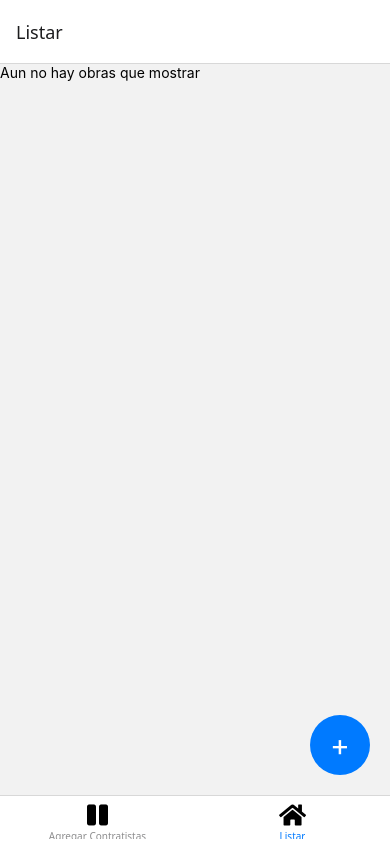
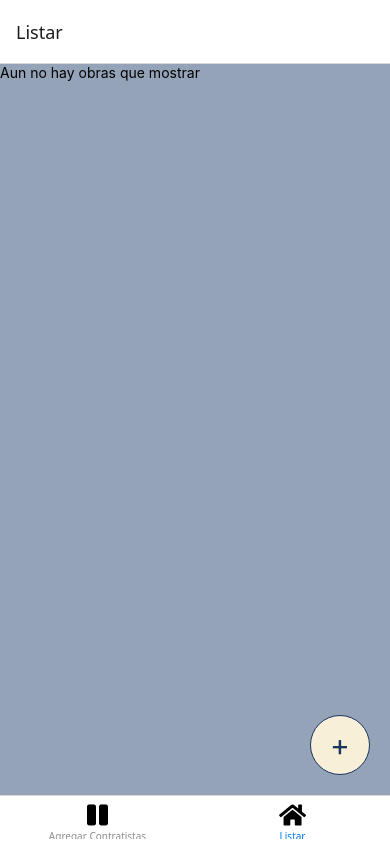
Before and after one commit to BestCatDadEver/BuildTrack, a React Native app: screen /Listar in a window 390 px wide. Built offline with nearby package versions, Linux system fonts and the light colour scheme.

Commit message:
un poco de styles

```diff
--- a/src/components/FormContratista.js
+++ b/src/components/FormContratista.js
@@ -1,44 +1,62 @@
 import React, { useState } from "react"
-import { Pressable, StyleSheet, Text, TextInput, View } from "react-native"
+import { Pressable, Text, TextInput, View } from "react-native"
 import { saveContratista } from "../database/Contratistas"
+import styles from "../styles" // Tu archivo de estilos externo
+import { Contratistas } from "./Contratistas"
+
 export const FormContratista = () => {
-  const [nombre, setNombre] = useState()
-  const [especialidad, setEspecialidad] = useState()
-  const [telefono, setTelefono] = useState()
-  const [apellido, setapellido] = useState()
-
+  const [nombre, setNombre] = useState("")
+  const [apellido, setapellido] = useState("")
+  const [especialidad, setEspecialidad] = useState("")
+  const [telefono, setTelefono] = useState("")
 
   const altaContratistaClick = async () => {
     const data = await saveContratista(nombre, apellido, telefono, especialidad)
     console.log(data)
   }
 
+  return (
+    <View style={styles.container}>
+      <View style={styles.formGroup}>
+        <TextInput
+          style={styles.input}
+          placeholder="Nombre"
+          placeholderTextColor="#1B365D"
+          value={nombre}
+          onChangeText={setNombre}
+        />
+        <TextInput
+          style={styles.input}
+          placeholder="Apellido"
+          placeholderTextColor="#1B365D"
+          value={apellido}
+          onChangeText={setapellido}
+        />
+        <TextInput
+          style={styles.input}
+          placeholder="Especialidad"
+          placeholderTextColor="#1B365D"
+          value={especialidad}
+          onChangeText={setEspecialidad}
+        />
+        <TextInput
+          style={styles.input}
+          placeholder="Teléfono"
+          placeholderTextColor="#1B365D"
+          value={telefono}
+          onChangeText={setTelefono}
+        />
+      </View>
 
-
-  return (
-    <View>
       <View>
-        <TextInput style={style.input} placeholder="Nombre" value={nombre} onChangeText={setNombre} />
-        <TextInput style={style.input} placeholder="Apellido" value={apellido} onChangeText={setapellido} />
-
-        <TextInput style={style.input} placeholder="Especialidad" value={especialidad} onChangeText={setEspecialidad} />
-        <TextInput style={style.input} placeholder="Telefono" value={telefono} onChangeText={setTelefono} />
-      </View>
-      <View>
-        <Pressable onPress={() => altaContratistaClick()}>
-          <Text>Agregar</Text>
+        <Pressable style={styles.secondaryButton} onPress={altaContratistaClick}>
+          <Text style={styles.secondaryButtonText}>Agregar</Text>
         </Pressable>
       </View>
+
+      {/* Lista de contratistas abajo */}
+      <View style={{ marginTop: 20 }}>
+        <Contratistas />
+      </View>
     </View>
-  )
-}
-
-const style = StyleSheet.create({
-  input: {
-    padding: 10,
-    borderColor: "#333",
-    borderWidth: 1,
-    borderRadius: 10,
-    margin: 5,
-  },
-})
+  )}
--- a/src/components/FrenteObra.js
+++ b/src/components/FrenteObra.js
@@ -1,36 +1,47 @@
 import React, { useState } from "react"
-import { Pressable, SafeAreaView, StyleSheet, Text, TextInput, View } from "react-native"
+import { Pressable, SafeAreaView, Text, TextInput, View } from "react-native"
+import styles from "../styles" // Tu archivo de estilos externo
 
-export const FrenteObra = ({cerrarModal}) => {
-  const [nombre, setNombre] = useState()
-  const [direccion, setDireccion] = useState()
+export const FrenteObra = ({ cerrarModal }) => {
+  const [nombre, setNombre] = useState("")
+  const [direccion, setDireccion] = useState("")
 
   return (
-    <SafeAreaView>
-      <View>
+    <SafeAreaView style={{ flex: 1 }}>
+      <View style={styles.container}>
+
+        <View style={styles.header}>
+          <Text style={styles.title}>Nuevo Frente de Obra</Text>
+        </View>
+
         <View>
-          <TextInput style={style.input} placeholder="Nombre" value={nombre} onChangeText={setNombre} />
-          <TextInput style={style.input} placeholder="Direccion" value={direccion} onChangeText={setDireccion} />
+          <TextInput
+            style={styles.input}
+            placeholder="Nombre"
+            placeholderTextColor="#9A958A"
+            value={nombre}
+            onChangeText={setNombre}
+          />
+          <TextInput
+            style={styles.input}
+            placeholder="Direccion"
+            placeholderTextColor="#9A958A"
+            value={direccion}
+            onChangeText={setDireccion}
+          />
         </View>
-        <View>
-          <Pressable>
-            <Text>Agregar</Text>
+
+        <View style={{ marginTop: 10 }}>
+          <Pressable style={styles.button}>
+            <Text style={styles.buttonText}>Agregar</Text>
           </Pressable>
-          <Pressable onPress={cerrarModal}>
-            <Text>Cancelar</Text>
+
+          <Pressable style={[styles.secondaryButton, { marginTop: 10 }]} onPress={cerrarModal}>
+            <Text style={styles.secondaryButtonText}>Cancelar</Text>
           </Pressable>
         </View>
+
       </View>
     </SafeAreaView>
   )
 }
-
-const style = StyleSheet.create({
-  input: {
-    padding: 10,
-    borderColor: "#333",
-    borderWidth: 1,
-    borderRadius: 10,
-    margin: 5,
-  },
-})
--- a/src/screens/AltaContratista.js
+++ b/src/screens/AltaContratista.js
@@ -2,12 +2,12 @@ import React from 'react'
 import { SafeAreaView, TextInput, View } from 'react-native'
 import { FormContratista } from '../components/FormContratista'
 import { Contratistas } from '../components/Contratistas'
-
+import styles from '../styles'
 export const AltaContratista = () => {
   return (
-    <SafeAreaView style={{felx:1}}>
+    <SafeAreaView style={styles.container}>
         <FormContratista/>
-        <Contratistas/>
+        {/* <Contratistas/> */}
     </SafeAreaView>
   )
 }
--- a/src/screens/AltaObra.js
+++ b/src/screens/AltaObra.js
@@ -1,12 +1,13 @@
 import React, { useState } from "react"
 import { SafeAreaView, ScrollView, TextInput, View } from "react-native"
 import { FomrObra } from "../components/FomrObra"
+import styles from "../styles"
 
 export const AltaObra = () => {
 
 
   return (
-    <SafeAreaView style={{ flex: 1 }}>
+    <SafeAreaView style={styles.container}>
       <FomrObra/>
     </SafeAreaView>
   )
--- a/src/screens/Listado.js
+++ b/src/screens/Listado.js
@@ -3,6 +3,7 @@ import { Pressable, SafeAreaView, ScrollView, Text } from 'react-native'
 import { View } from 'react-native'
 import { ObraInfo } from '../components/ObraInfo'
 import { useNavigation } from "@react-navigation/native";
+import styles from '../styles';
 
 
 export const Listado = () => {
@@ -11,7 +12,7 @@ export const Listado = () => {
 
 
   return (
-    <SafeAreaView style={{flex:1}}>
+    <SafeAreaView style={styles.container}>
         <ScrollView>
             <View>
                 {listaObras?.length>0 ?(
@@ -27,15 +28,17 @@ export const Listado = () => {
                     width: 60,
                     height: 60,
                     borderRadius: 30,
+                    borderColor: "#1B365D",
+                    borderWidth: 1,
                     justifyContent: "center",
                     alignItems: "center",
-                    backgroundColor: "#007AFF",
+                    backgroundColor: "#f8efd8",
                     elevation: 5, // Android
                     shadowOpacity: 0.3, // iOS
                 }}
                 onPress={() => navigation.navigate("AltaObra")}
             >
-                <Text style={{ color: "white", fontSize: 30 }}>+</Text>
+                <Text style={{ color: "#1B365D", fontSize: 30 }}>+</Text>
             </Pressable>
     </SafeAreaView>
   )
--- a/src/styles/index.js
+++ b/src/styles/index.js
@@ -0,0 +1,106 @@
+import { StyleSheet } from "react-native";
+
+
+
+const styles = StyleSheet.create({
+  container: {
+    flex: 1,
+    backgroundColor: '#94A3B8',
+    padding: 20,
+  },
+  title: {
+    fontSize: 24,
+    fontWeight: 'bold',
+    color: '#456491',
+    marginBottom: 20,
+    marginTop: 10,
+  },
+  subtitle: {
+    fontSize: 18,
+    fontWeight: '600',
+    color: '#1B365D',
+    marginBottom: 10,
+  },
+  label: {
+    fontSize: 14,
+    fontWeight: '500',
+    color: '#1B365D',
+    marginBottom: 6,
+  },
+  formGroup: {
+    marginBottom: 15,
+  },
+  input: {
+    backgroundColor: '#f8efd8',
+    borderWidth: 1,
+    borderColor: '#1B365D',
+    borderRadius: 8,
+    paddingHorizontal: 16,
+    paddingVertical: 12,
+    fontSize: 16,
+    color: '#1B365D',
+    marginBottom: 12,
+    shadowColor: '#000',
+    shadowOffset: { width: 0, height: 1 },
+    shadowOpacity: 0.05,
+    shadowRadius: 2,
+    // Sombra para Android
+    elevation: 1,
+  },
+  row: {
+    flexDirection: 'row',
+    justifyContent: 'space-between',
+    marginBottom: 20,
+  },
+  col: {
+    flex: 0.48,
+  },
+  dateButton: {
+    backgroundColor: '#f8efd8',
+    borderWidth: 1,
+    borderColor: '#1B365D',
+    borderRadius: 8,
+    padding: 12,
+    alignItems: 'center',
+  },
+  dateButtonText: {
+    color: '#1B365D',
+    fontSize: 15,
+  },
+  button: {
+    backgroundColor: '#f4d7a4',
+    paddingVertical: 14,
+    borderRadius: 8,
+    borderWidth:1,
+    borderColor: '#1B365D',
+    alignItems: 'center',
+    marginTop: 10,
+    elevation: 2,
+  },
+  buttonText: {
+    color: '#1B365D',
+    fontSize: 16,
+    fontWeight: 'bold',
+  },
+  frentesContainer: {
+    marginTop: 20,
+    paddingTop: 20,
+    borderTopWidth: 1,
+    borderTopColor: '#E6DFD3',
+  },
+  secondaryButton: {
+    backgroundColor: 'transparent',
+    borderWidth: 1,
+    borderColor: '#1B365D',
+    paddingVertical: 12,
+    borderRadius: 8,
+    alignItems: 'center',
+  },
+  secondaryButtonText: {
+    color: '#1B365D',
+    fontSize: 15,
+    fontWeight: '600',
+  },
+});
+
+export default styles;
```
Also changed, not shown: src/components/FomrObra.js (+32 -31 lines), 2 other files (tests, documents, lock files or other folders).
